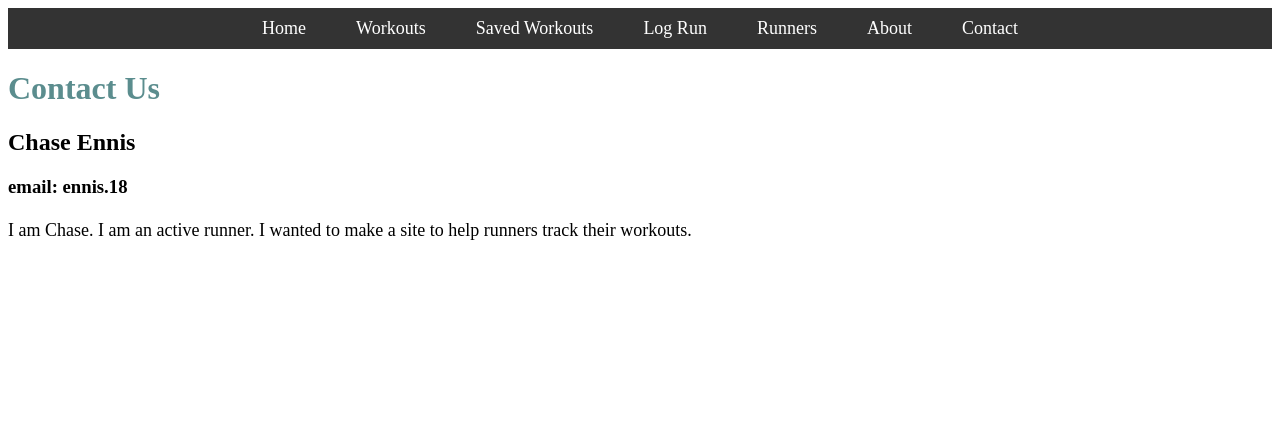
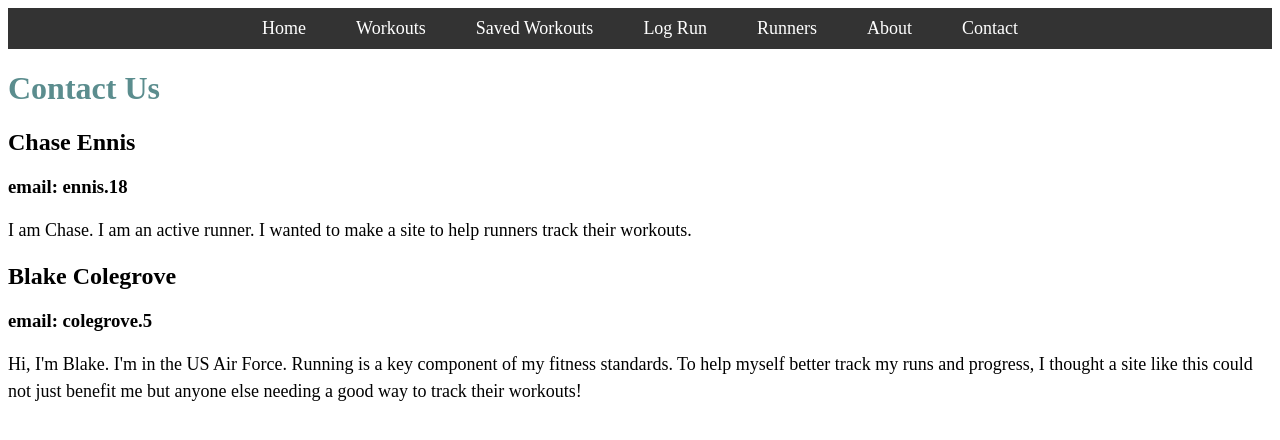
Before and after one commit to WSU-kduncan/cs3900-workoutplan, an Angular app in the folder webdesign/: page /contact in a window 1280 px wide. Shown: the top 440 px of the page. Built offline with nearby package versions, Linux system fonts and the light colour scheme.

Commit message:
added myself to contacts page

```diff
--- a/webdesign/src/app/pages/contact/contact.component.html
+++ b/webdesign/src/app/pages/contact/contact.component.html
@@ -5,5 +5,10 @@
     <h2>Chase Ennis</h2>
     <h3>email: ennis.18</h3>
     <p>I am Chase. I am an active runner. I wanted to make a site to help runners track their workouts.</p>
-
+    <h2>Blake Colegrove</h2>
+    <h3>email: colegrove.5</h3>
+    <p>Hi, I'm Blake. I'm in the US Air Force. Running is a key component of my fitness standards. To help myself better
+        track my runs and progress, I thought a site like this could not just benefit me but anyone else needing a good
+        way to track their workouts!
+    </p>
 </div>
```
